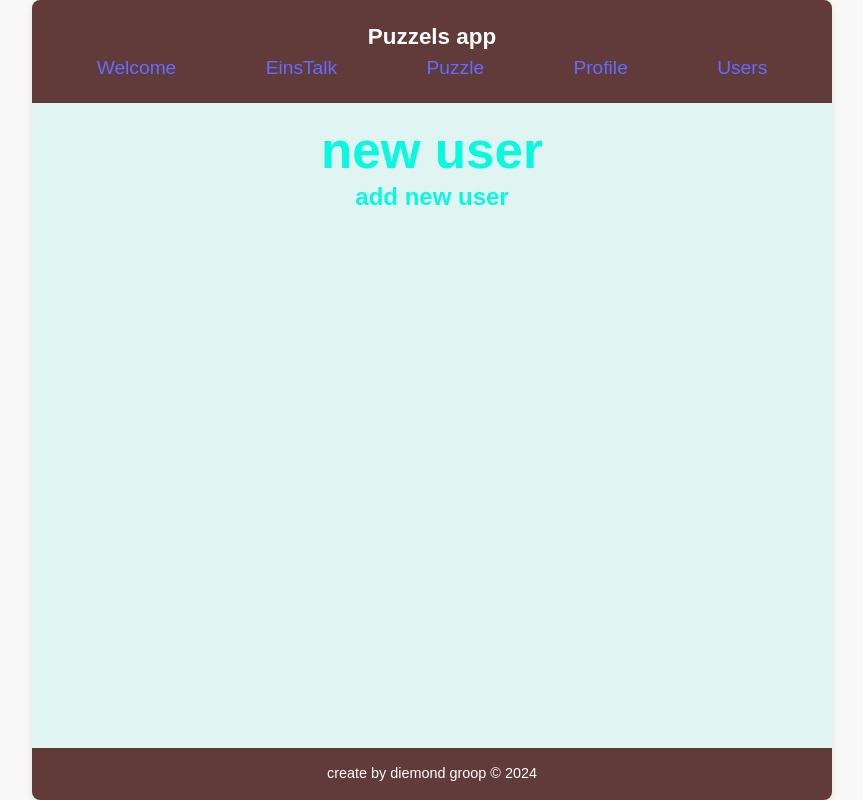
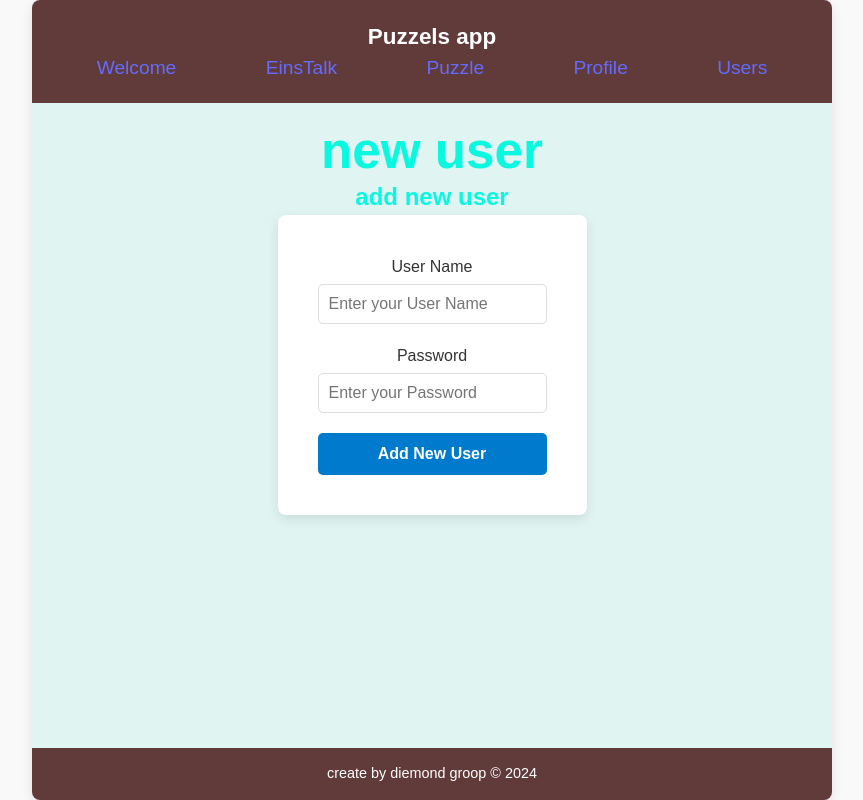
Before and after one commit to yoske208/Einstalk-fork, a React (Vite) app in the folder Client/: page /addNewUser in a window 1280 px wide. Shown: the whole page, without its empty margins (208-1071 px from the left). Built offline with nearby package versions, Linux system fonts and the light colour scheme; no server answers.

Commit message:
add register card

```diff
--- a/Client/src/pages/AddNewUser.tsx
+++ b/Client/src/pages/AddNewUser.tsx
@@ -1,10 +1,12 @@
 import React from 'react'
 import PageHeader from './PageHeader'
+import NewUser from '../components/NewUser'
 
 export default function AddNewUser() {
   return (
     <div>
       <PageHeader title='new user' subTitle='add new user'/>
+      <NewUser/>
     </div>
   )
 }
```
